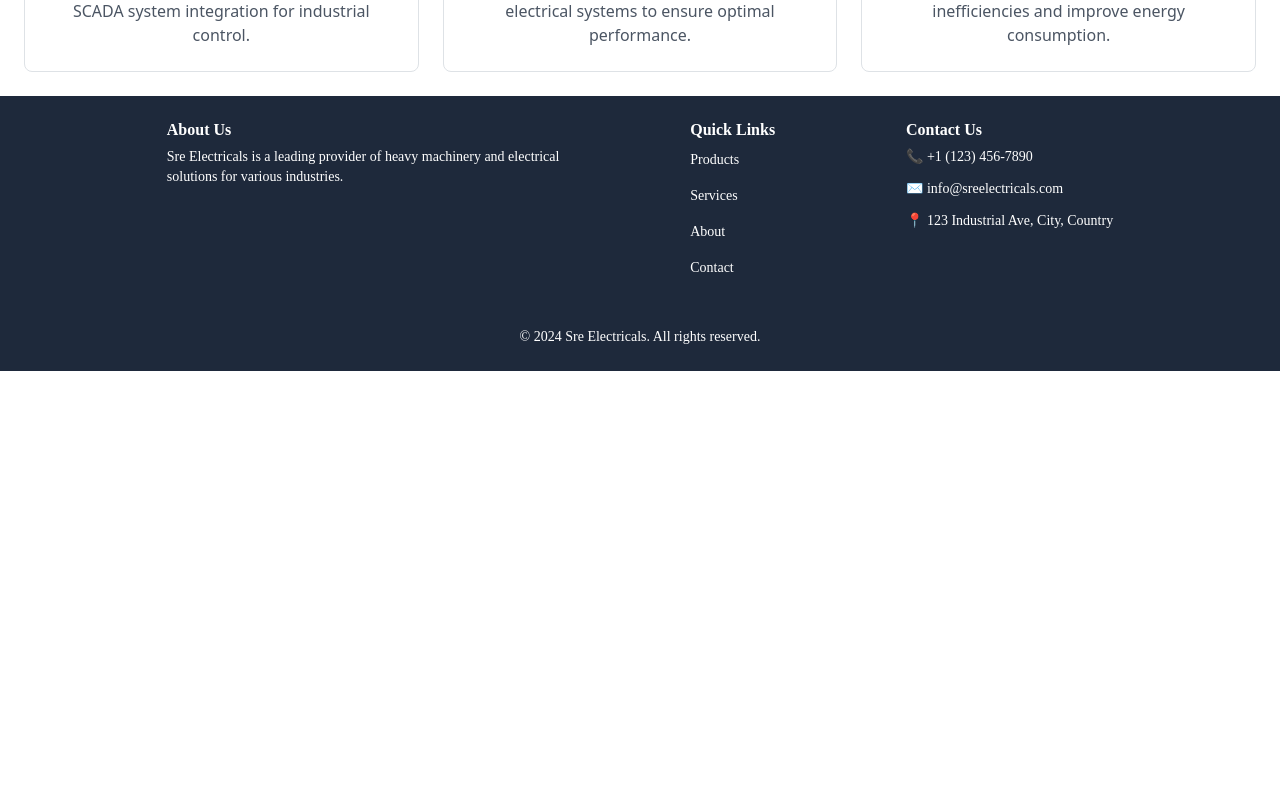
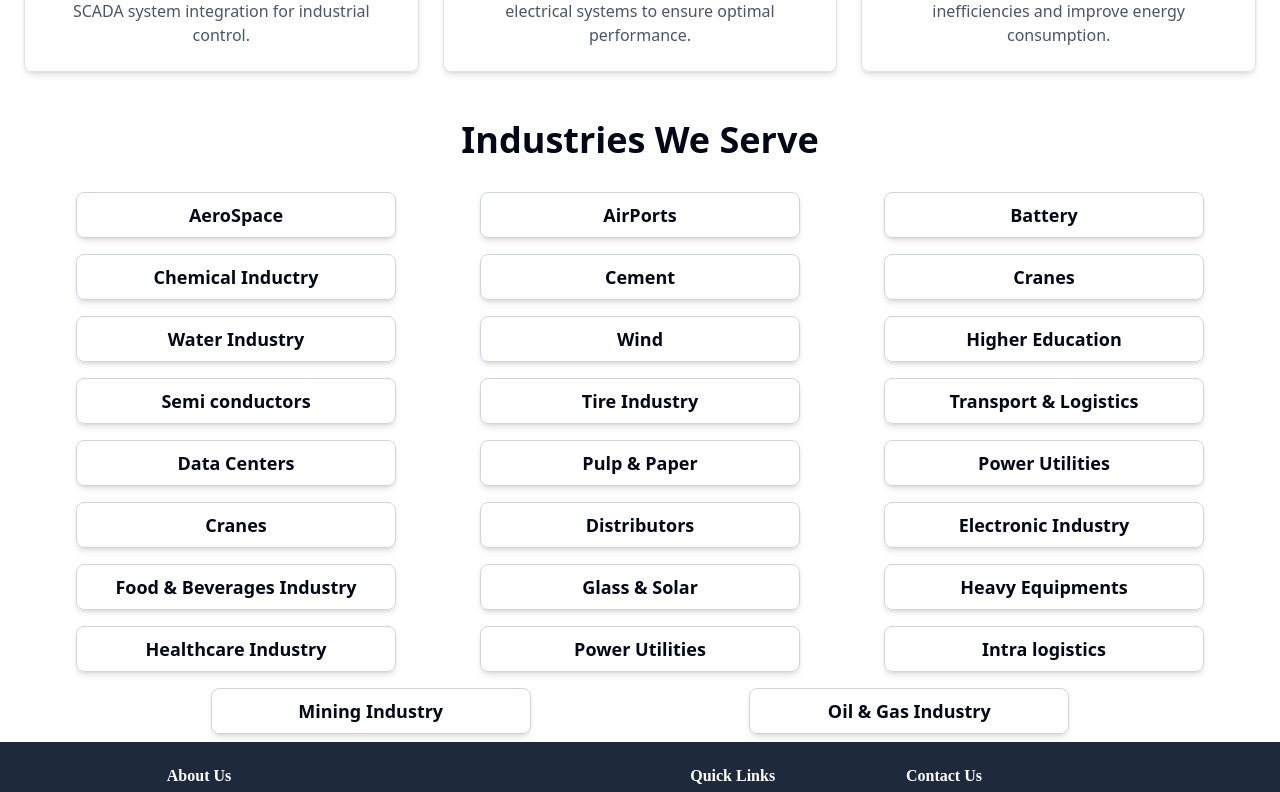
Before and after one commit to yatin-commits/sineElectricals, a React (Vite) app in the folder sin/: page /services in a window 1280 px wide. Shown: the part 740-1532 px from the top of the page. Before the commit the page ends 1111 px from the top, so only its background shows below. Built offline with nearby package versions, Linux system fonts and the light colour scheme.

Commit message:
added ind we serve

```diff
--- a/sin/src/Pages/Services.jsx
+++ b/sin/src/Pages/Services.jsx
@@ -2,8 +2,10 @@
 // import productsData from '../Ser'; // Adjust the path as needed
 import { ServiceData } from '../../ServicesData';
 
+// import './services.css'
 import NavBar from '../components/NavBar';
 import Footer from '../components/Footer';
+import IndustriedWeServe from '../components/IndustriedWeServe';
 
 const Services = () => {
   return (
@@ -15,7 +17,10 @@ const Services = () => {
         {/* Products List */}
         <div className="grid grid-cols-1 sm:grid-cols-2 md:grid-cols-3 gap-4 items-center text-center m-auto">
           {ServiceData.map((product) => (
-            <div key={product.id} className="border p-4 rounded-lg  flex flex-col justify-center items-center">
+            <div
+              key={product.id}
+              className="border p-4 rounded-lg flex flex-col justify-center items-center shadow-md hover:shadow-lg transform hover:-translate-y-1 transition duration-300"
+            >
               <img
                 src={product.image}
                 alt={product.name}
@@ -27,6 +32,47 @@ const Services = () => {
           ))}
         </div>
       </div>
+
+      {/* Industries We Serve */}
+      <h1 className="text-4xl font-semibold m-4 items-center text-center">Industries We Serve</h1>
+      <div className='flex justify-evenly flex-wrap flex-row w-full '>
+            <IndustriedWeServe title="AeroSpace"/>
+            <IndustriedWeServe title="AirPorts" />
+            {/* <IndustriedWeServe title="Auto. Manufacturing"/> */}
+            <IndustriedWeServe title="Battery "/>
+            <IndustriedWeServe title="Chemical Inductry"/>
+            <IndustriedWeServe title="Cement"/>
+            <IndustriedWeServe title="Cranes"/>
+            <IndustriedWeServe title="Water Industry"/>
+            <IndustriedWeServe title="Wind"/>
+            <IndustriedWeServe title="Higher Education"/>
+            <IndustriedWeServe title="Semi  conductors"/>
+            {/* <IndustriedWeServe title="Smart Urban Communities"/> */}
+            <IndustriedWeServe title="Tire Industry"/>
+            <IndustriedWeServe title="Transport & Logistics"/>
+            <IndustriedWeServe title="Data Centers"/>
+            <IndustriedWeServe title="Pulp & Paper"/>
+            <IndustriedWeServe title="Power Utilities "/>
+            <IndustriedWeServe title="Cranes"/>
+            <IndustriedWeServe title="Distributors"/>
+            <IndustriedWeServe title="Electronic Industry"/>
+            <IndustriedWeServe title="Food & Beverages Industry"/>
+            <IndustriedWeServe title="Glass & Solar"/>
+            {/* <IndustriedWeServe title="Healthcare"/> */}
+            <IndustriedWeServe title="Heavy Equipments"/>
+            <IndustriedWeServe title="Healthcare Industry"/>
+            <IndustriedWeServe title="Power Utilities"/>
+            {/* <IndustriedWeServe title="Health"/> */}
+            <IndustriedWeServe title="Intra logistics"/>
+            <IndustriedWeServe title="Mining Industry"/>
+            <IndustriedWeServe title="Oil & Gas Industry"/>
+
+
+
+
+
+      </div>
+
       <Footer />
     </>
   );
--- /dev/null
+++ b/sin/src/components/IndustriedWeServe.jsx
@@ -0,0 +1,13 @@
+import React from 'react'
+
+const IndustriedWeServe = (props) => {
+  return (
+    <>
+    <div className='shadow-md overflow-clip items-center  justify-center  font-semibold hover:shadow-xl border-1  border-gray-300 w-[25%] text-center m-2 text-lg transform hover:-translate-y-1 transition  duration-300 px-2 py-2 rounded-lg'>
+        {props.title}
+    </div>
+    </>
+  )
+}
+
+export default IndustriedWeServe
```
Also changed, not shown: sin/src/Pages/services.css (added).
